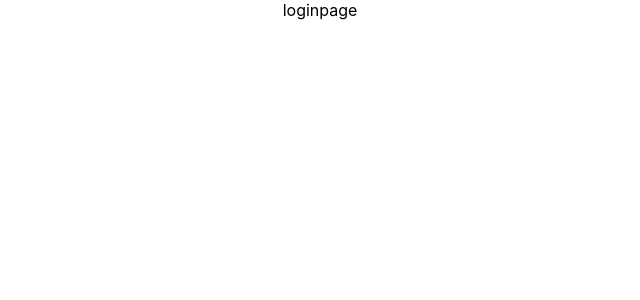
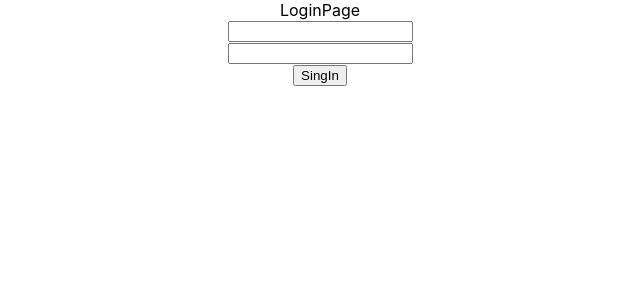
Before and after one commit to milkpanth/minipjcovid19, a React (Create React App) app: page / in a window 1280 px wide. Shown: the top 300 px of the page, without its empty margins (320-960 px from the left). Built offline with nearby package versions, Linux system fonts and the light colour scheme.

Commit message:
input username userState

```diff
--- a/src/components/LoginPage.js
+++ b/src/components/LoginPage.js
@@ -1,9 +1,25 @@
-import React from 'react';
+import React, { useState } from 'react'
 function LoginPage () {
-  return(
+  const [username, setUsername] = useState('')
+  const [password, setPassword] = useState('')
+  console.log(username)
+  console.log(password)
+  return (
     <div>
-        loginpage
+      LoginPage
+      <div>
+        <input type='text' onChange={e => setUsername(e.target.value)}></input>
+      </div>
+      <div>
+        <input
+          type='password'
+          onChange={e => setPassword(e.target.value)}
+        ></input>
+      </div>
+      <div>
+        <button type='submit'>SingIn</button>
+      </div>
     </div>
   )
 }
-export default LoginPage
+export default LoginPage;
```
